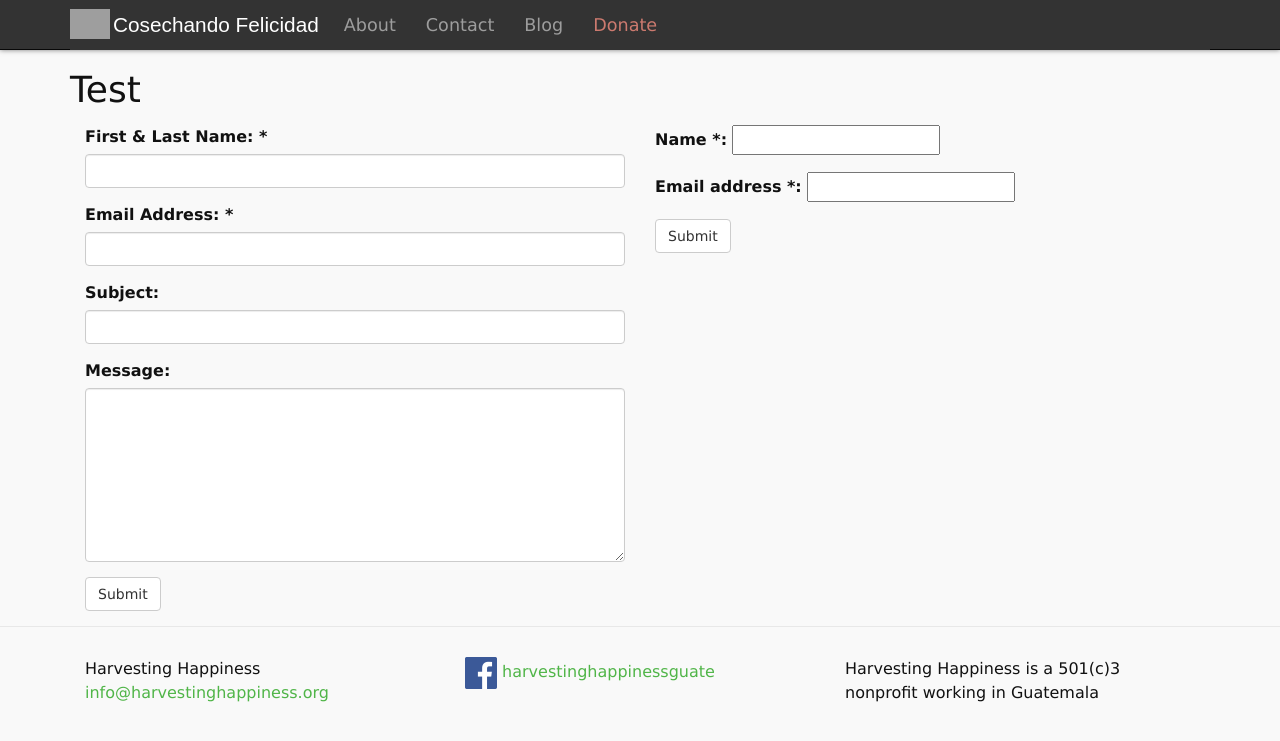
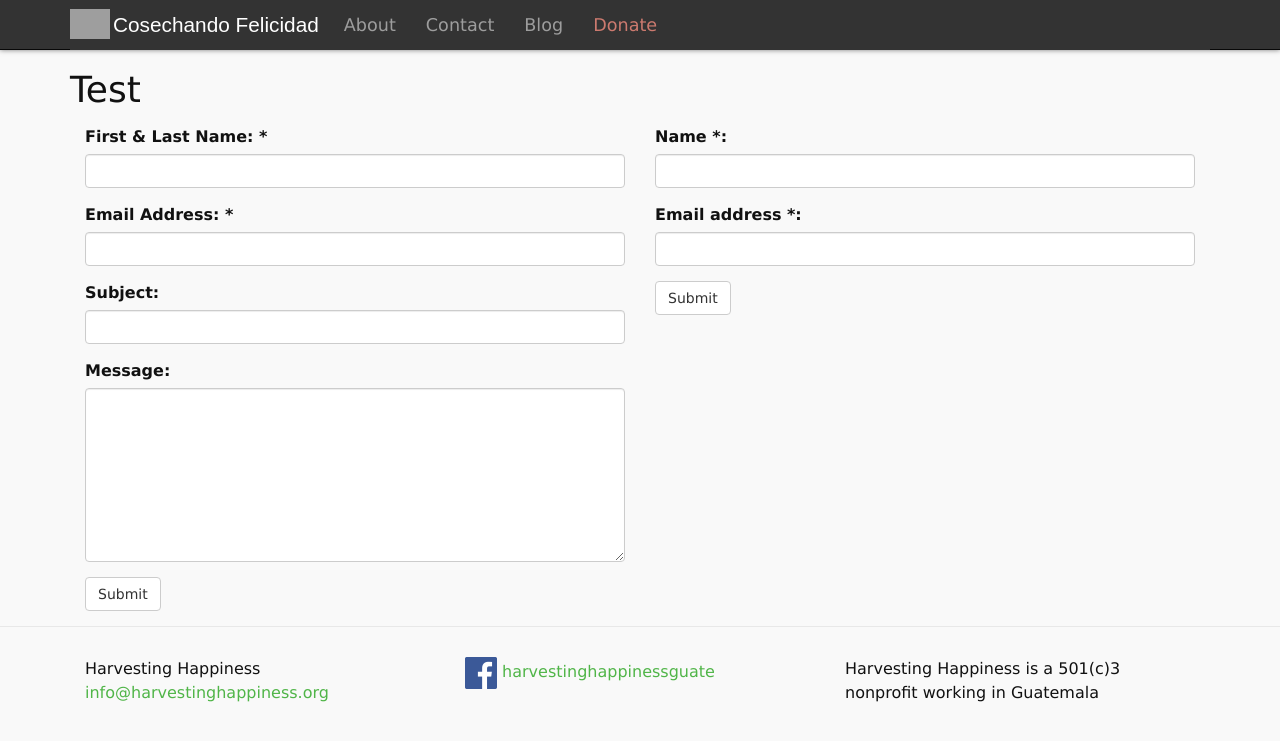
Before and after one commit to harvestinghappiness/harvestinghappiness.github.io, a Jekyll site: the page built from test.md, in a window 1280 px wide. Shown: the top 741 px of the page. Built offline with Jekyll 4.4.1, drawn with Linux system fonts in a browser that asks for light colours.

Commit message:
Update test.md

```diff
--- a/test.md
+++ b/test.md
@@ -43,13 +43,13 @@ permalink: /test/
             <label class="ss-q-item-label" for="entry_1272035182">
                 Name *:
             </label>
-            <input type="text" name="entry.1272035182" value="" class="ss-q-short" id="entry_1272035182" dir="auto" aria-label="Name:  " aria-required="true" required="" title="">
+            <input type="text" name="entry.1272035182" value="" class="ss-q-short form-control" id="entry_1272035182" dir="auto" aria-label="Name:  " aria-required="true" required="" title="">
         </div>
         <div class="form-group">
             <label class="ss-q-item-label" for="entry_170275494">
                 Email address *:
             </label>
-            <input type="text" name="entry.170275494" value="" class="ss-q-short" id="entry_170275494" dir="auto" aria-label="Email address:  " aria-required="true" required="" title="">
+            <input type="text" name="entry.170275494" value="" class="ss-q-short form-control" id="entry_170275494" dir="auto" aria-label="Email address:  " aria-required="true" required="" title="">
         </div>
         <div class="form-group">
             <input type="hidden" name="draftResponse" value="[,,&quot;-3198933841993541816&quot;]">
```
